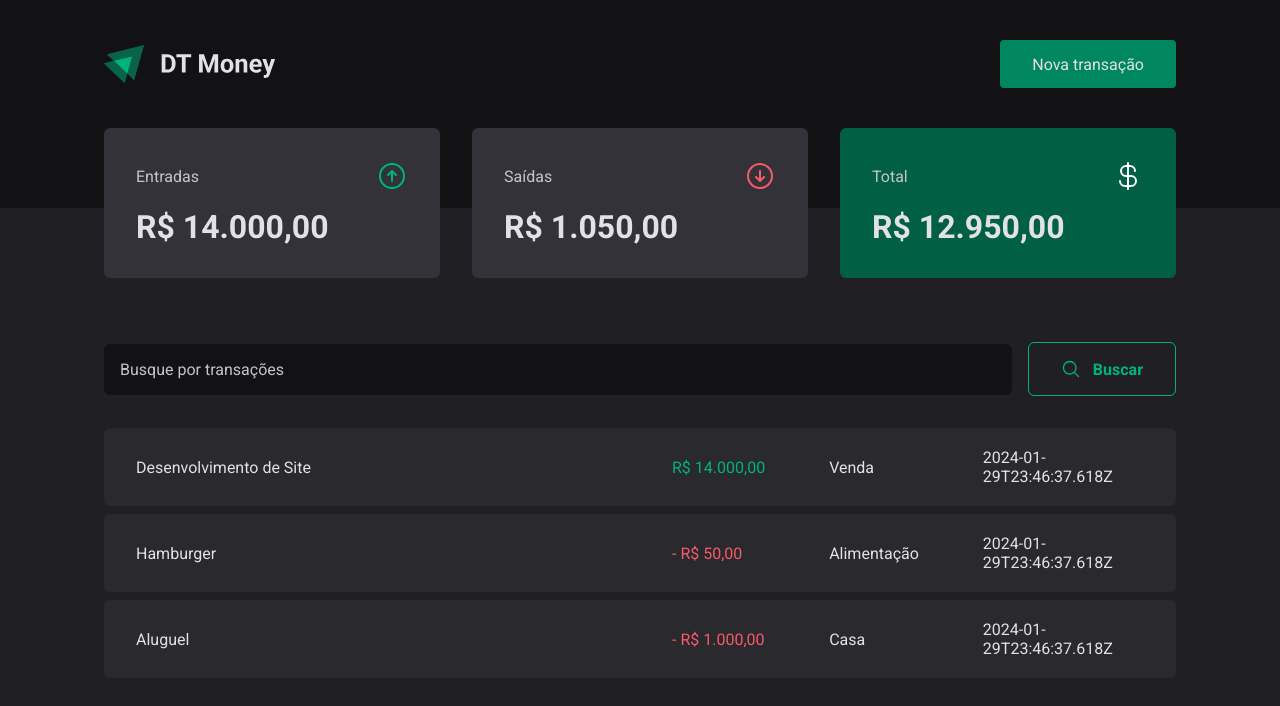
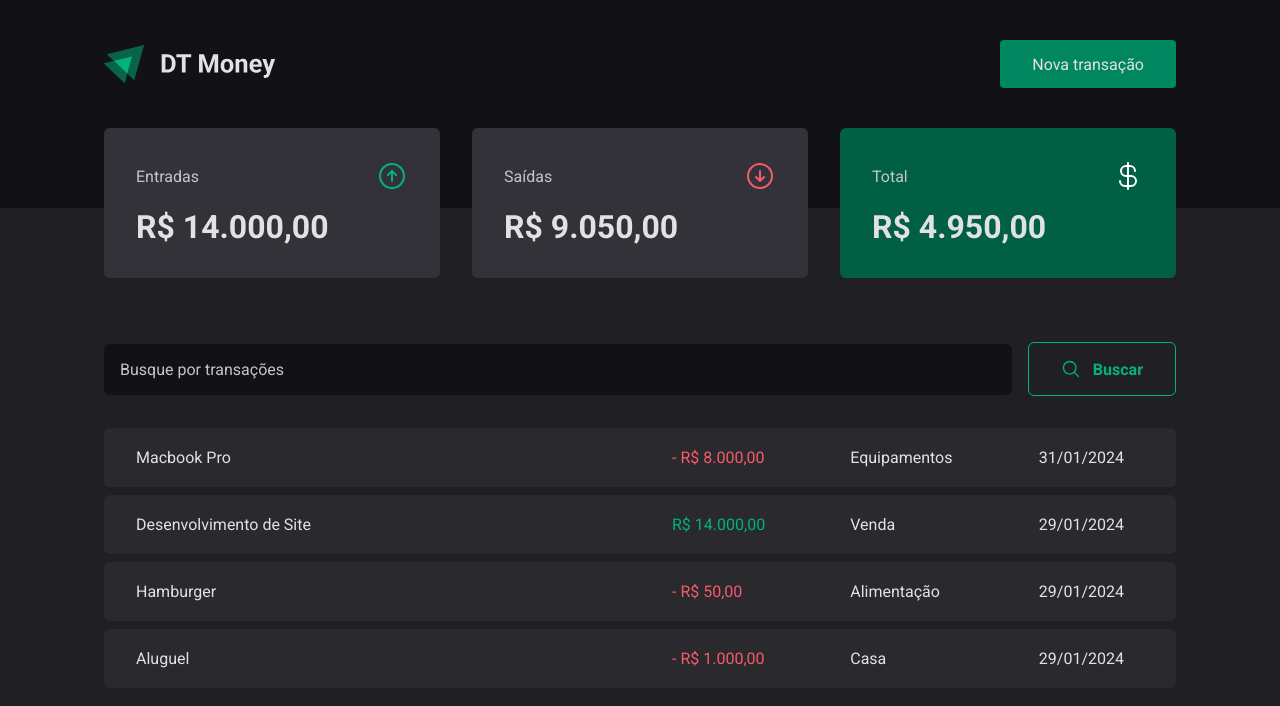
Before and after one commit to samuel-cabral/ignite-dt-money, a React (Vite) app: page / in a window 1280 px wide. Shown: the top 706 px of the page. Built offline with nearby package versions, Linux system fonts and the light colour scheme; data requests are answered from the project's data file.

Commit message:
feat: create transaction

```diff
--- a/server.json
+++ b/server.json
@@ -23,6 +23,14 @@
       "category": "Casa",
       "price": 1000,
       "createdAt": "2024-01-29T23:46:37.618Z"
+    },
+    {
+      "description": "Macbook Pro",
+      "price": 8000,
+      "category": "Equipamentos",
+      "type": "outcome",
+      "createdAt": "2024-01-31T01:15:01.664Z",
+      "id": "4"
     }
   ]
 }
--- a/src/components/NewTransactionModal/index.tsx
+++ b/src/components/NewTransactionModal/index.tsx
@@ -3,6 +3,7 @@ import { ArrowCircleDown, ArrowCircleUp, X } from '@phosphor-icons/react'
 import * as Dialog from '@radix-ui/react-dialog'
 import { Controller, useForm } from 'react-hook-form'
 import { z } from 'zod'
+import { useTransactions } from '../../contexts/TransactionsContext'
 import {
   CloseButton,
   Content,
@@ -21,6 +22,8 @@ const newTransactionFormSchema = z.object({
 type NewTransactionFormValues = z.infer<typeof newTransactionFormSchema>
 
 export function NewTransactionModal() {
+  const { createTransaction } = useTransactions()
+
   const {
     control,
     register,
@@ -38,8 +41,10 @@ export function NewTransactionModal() {
   })
 
   async function handleCreateNewTransaction(data: NewTransactionFormValues) {
-    await new Promise((resolve) => setTimeout(resolve, 2000))
-    console.log(data)
+    const { description, price, category, type } = data
+
+    await createTransaction({ description, price, category, type })
+
     reset()
   }
 
--- a/src/contexts/TransactionsContext.tsx
+++ b/src/contexts/TransactionsContext.tsx
@@ -16,9 +16,17 @@ interface Transaction {
   createdAt: string
 }
 
+interface CreateTransactionData {
+  description: string
+  price: number
+  type: 'income' | 'outcome'
+  category: string
+}
+
 interface TransactionContextType {
   transactions: Transaction[]
   fetchTransactions: (search?: string) => Promise<void>
+  createTransaction: (data: CreateTransactionData) => Promise<void>
 }
 
 interface TransactionsProviderProps {
@@ -33,6 +41,8 @@ export function TransactionsProvider({ children }: TransactionsProviderProps) {
   async function fetchTransactions(query?: string) {
     const response = await api.get('transactions', {
       params: {
+        _sort: 'createdAt',
+        _order: 'desc',
         q: query,
       },
     })
@@ -40,12 +50,28 @@ export function TransactionsProvider({ children }: TransactionsProviderProps) {
     setTransactions(response.data)
   }
 
+  async function createTransaction(data: CreateTransactionData) {
+    const { description, price, type, category } = data
+
+    const response = await api.post('transactions', {
+      description,
+      price,
+      category,
+      type,
+      createdAt: new Date().toISOString(),
+    })
+
+    setTransactions((oldTransactions) => [response.data, ...oldTransactions])
+  }
+
   useEffect(() => {
     fetchTransactions()
   }, [])
 
   return (
-    <TransactionsContext.Provider value={{ transactions, fetchTransactions }}>
+    <TransactionsContext.Provider
+      value={{ transactions, fetchTransactions, createTransaction }}
+    >
       {children}
     </TransactionsContext.Provider>
   )
--- a/src/pages/Transactions/index.tsx
+++ b/src/pages/Transactions/index.tsx
@@ -1,7 +1,7 @@
 import { Header } from '../../components/Header'
 import { Summary } from '../../components/Summary/Summary'
 import { useTransactions } from '../../contexts/TransactionsContext'
-import { priceFormatter } from '../../utils/formatter'
+import { dateFormatter, priceFormatter } from '../../utils/formatter'
 import { SearchForm } from './components/SearchForm'
 import {
   PriceHighlight,
@@ -30,7 +30,7 @@ export function Transactions() {
                   </PriceHighlight>
                 </td>
                 <td>{transaction.category}</td>
-                <td>{transaction.createdAt}</td>
+                <td>{dateFormatter.format(new Date(transaction.createdAt))}</td>
               </tr>
             ))}
           </tbody>
--- a/src/utils/formatter.ts
+++ b/src/utils/formatter.ts
@@ -1,6 +1,6 @@
 export const dateFormatter = new Intl.DateTimeFormat('pt-BR', {
   day: 'numeric',
-  month: 'long',
+  month: '2-digit',
   year: 'numeric',
 })
 
```
